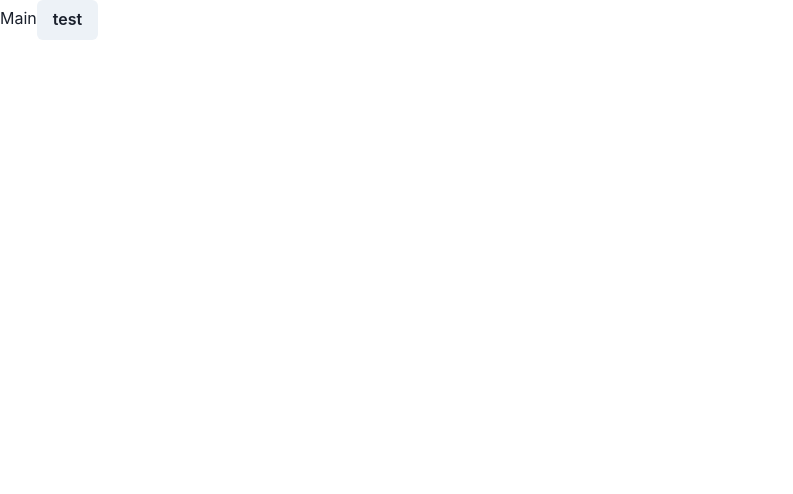
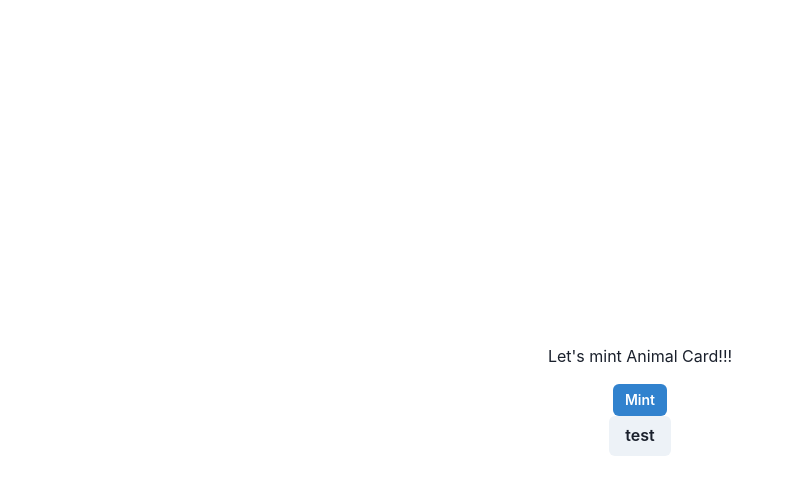
Before and after one commit to chosunghyun18/TotalWEB3, a React (Create React App) app in the folder DApp/NFT Market/NFTAnimal/frontend/: page / in a window 1280 px wide. Shown: the top 494 px of the page, without its empty margins (0-793 px from the left). Built offline with nearby package versions, Linux system fonts and the light colour scheme.

Commit message:
feat : add button

```diff
--- a/DApp/NFT Market/NFTAnimal/frontend/src/routes/main.tsx
+++ b/DApp/NFT Market/NFTAnimal/frontend/src/routes/main.tsx
@@ -1,5 +1,5 @@
-import React, { FC } from "react";
-import { Box, Button } from "@chakra-ui/react";
+import React, { FC,useState} from "react";
+import { Box, Button, Text,Flex} from "@chakra-ui/react";
 import { useNavigate } from "react-router-dom";
 
 interface MainProps {
@@ -8,12 +8,30 @@ interface MainProps {
 
 const Main: FC<MainProps> = ({account}) => {
   const navigate = useNavigate();
+  const [newAnimalCard, setNewAnimalCard] = useState<string>();
+  const onClickMint = () => {};
+  return (
+    <Flex
+      w="full"
+      h="100vh"
+      justifyContent="center"
+      alignItems="center"
+      direction="column">
+      <Box>
+        {newAnimalCard ? (
+          <div>🦁AnimalCard</div>
+        ) : (
+          <Text>Let's mint Animal Card!!!</Text>
+        )}
+      </Box>
+      <Button mt={4} size="sm" colorScheme="blue" onClick={onClickMint}>
+        Mint
+      </Button>
 
-  return (
-    <Box>
-      Main
-      <Button onClick={() => navigate("/test")}>test</Button>
-    </Box>
+      <Box>
+        <Button onClick={() => navigate("/test")}>test</Button>
+      </Box>
+    </Flex>
   );
 };
 
```
